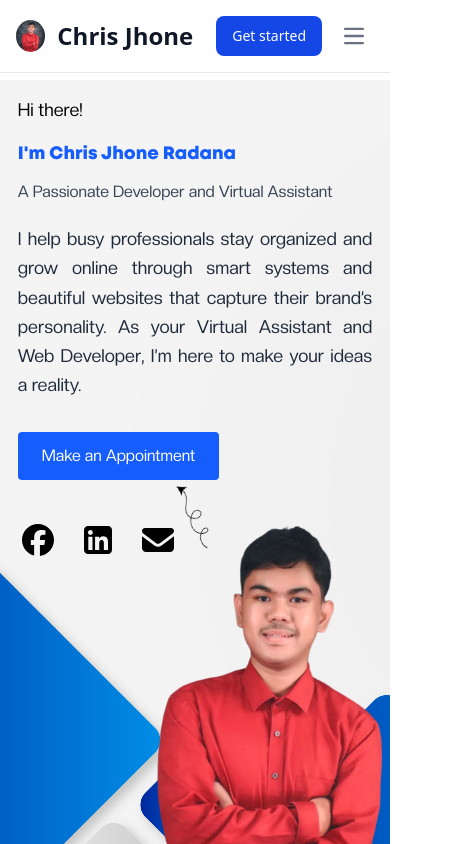
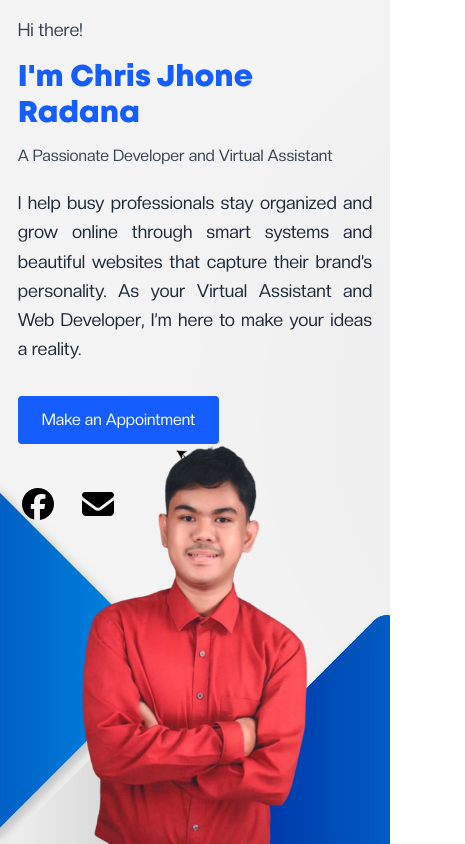
Before and after one commit to Chrisjhone09/Portfolio, an Angular app in the folder webPortfolio/: page / in a window 390 px wide. Shown: the top 844 px of the page, 465 px wide, since content can reach past the window. Built offline with nearby package versions, Linux system fonts and the light colour scheme.

Commit message:
updated temporary

```diff
--- a/webPortfolio/src/app/app.component.css
+++ b/webPortfolio/src/app/app.component.css
@@ -8,6 +8,7 @@
     font-family: system-ui, sans-serif;
     min-height: 100vh;
     width: 100%;
+    overflow-x: hidden; /* prevent any horizontal scroll */
 }
 
 
@@ -127,9 +128,11 @@ svg:hover {
   .picture-me {
   position: absolute;
   z-index: 1;
-  bottom: 0%;
-  left: 20%;
+  bottom: 0;
+  right: 0;
   height: 50%;
+  overflow: hidden; /* Prevents any child from causing scrollbars */
+
 }
 
 
--- a/webPortfolio/src/app/app.component.html
+++ b/webPortfolio/src/app/app.component.html
@@ -1,9 +1,8 @@
-<nav class="bg-white fixed w-full z-20 top-0 start-0 border-b border-gray-200">
+<!-- <nav class="bg-white fixed w-full z-20 top-0 start-0 border-b border-gray-200">
   <div class="max-w-screen-xl flex flex-wrap items-center justify-between mx-auto p-4">
     <a href="https://flowbite.com/" class="flex items-center space-x-3 rtl:space-x-reverse">
-      <img src="me.jpg" class="h-8" alt="Flowbite Logo" style="border-radius: 50%;">
-      <span class="self-center text-2xl font-semibold whitespace-nowrap text-gray-900">Chris Jhone</span>
-    </a>
+      <!-- Image and Name Removed -->
+    <!-- </a>
     <div class="flex md:order-2 space-x-3 md:space-x-0 rtl:space-x-reverse">
       <button type="button"
         class="text-white bg-blue-700 hover:bg-blue-800 focus:ring-4 focus:outline-none focus:ring-blue-300 font-medium rounded-lg text-sm px-4 py-2 text-center">
@@ -42,32 +41,29 @@
       </ul>
     </div>
   </div>
-</nav>
+</nav> -->
 
 
 
 <div class="relative">
   <img src="me.png" alt="" class="picture-me lg:hidden">
   <div
-    class="relative h-[100vh] flex flex-col  lg:justify-center items-center lg:flex-row-reverse gap-6 animated-container overflow-hidden mt-20">
+    class="relative h-[100vh] flex flex-col  lg:justify-center items-center lg:flex-row-reverse gap-6 animated-container overflow-hidden">
     <!-- Background covering full viewport -->
     <div id="hero-section" class="absolute">
+
     </div>
     <div class="w-[95vw] lg:w-[70vw] flex">
 
 
       <!-- Text Content -->
       <div class="flex flex-col w-full px-2 sm:px-4 text-content relative">
-        <!-- <h1
-        class="text-2xl sm:text-3xl lg:text-left md:text-2xl lg:text-2xl 2xl:text-2xl font-bold text-black mt-4 fade-in-up">
-        Hi there!
-      </h1> -->
-      <h1
-          class="text-lg sm:text-3xl  lg:text-left md:text-4xl lg:text-lg 2xl:text-4xl  mt-4 fade-in-up">
+        <h1
+          class="text-lg sm:text-3xl  lg:text-left md:text-4xl lg:text-lg 2xl:text-4xl text-gray-700  mt-4 fade-in-up text-content">
           Hi there!
         </h1>
         <h1 id="name"
-          class="text-lg sm:text-3xl  lg:text-left md:text-4xl lg:text-lg 2xl:text-4xl font-bold text-blue-600 mt-4 fade-in-up">
+          class="text-3xl sm:text-3xl  lg:text-left md:text-4xl lg:text-lg 2xl:text-4xl font-bold text-blue-600 mt-4 fade-in-up">
           I'm Chris Jhone Radana
         </h1>
         <h2
@@ -92,32 +88,30 @@
               <path
                 d="M576 320C576 178.6 461.4 64 320 64C178.6 64 64 178.6 64 320C64 440 146.7 540.8 258.2 568.5L258.2 398.2L205.4 398.2L205.4 320L258.2 320L258.2 286.3C258.2 199.2 297.6 158.8 383.2 158.8C399.4 158.8 427.4 162 438.9 165.2L438.9 236C432.9 235.4 422.4 235 409.3 235C367.3 235 351.1 250.9 351.1 292.2L351.1 320L434.7 320L420.3 398.2L351 398.2L351 574.1C477.8 558.8 576 450.9 576 320z" />
             </svg></a>
-          <a href="mailto:chrisjhonelozadaradana2004@gmail.com"><svg xmlns="http://www.w3.org/2000/svg"
-              viewBox="0 0 640 640" class="h-10 float-hover">
+
+          <a href="mailto:chrisjhonelozadaradana2004@gmail.com">
+            <svg xmlns="http://www.w3.org/2000/svg" viewBox="0 0 640 640" class="h-10 float-hover">
               <path
-                d="M160 96C124.7 96 96 124.7 96 160L96 480C96 515.3 124.7 544 160 544L480 544C515.3 544 544 515.3 544 480L544 160C544 124.7 515.3 96 480 96L160 96zM165 266.2L231.5 266.2L231.5 480L165 480L165 266.2zM236.7 198.5C236.7 219.8 219.5 237 198.2 237C176.9 237 159.7 219.8 159.7 198.5C159.7 177.2 176.9 160 198.2 160C219.5 160 236.7 177.2 236.7 198.5zM413.9 480L413.9 376C413.9 351.2 413.4 319.3 379.4 319.3C344.8 319.3 339.5 346.3 339.5 374.2L339.5 480L273.1 480L273.1 266.2L336.8 266.2L336.8 295.4L337.7 295.4C346.6 278.6 368.3 260.9 400.6 260.9C467.8 260.9 480.3 305.2 480.3 362.8L480.3 480L413.9 480z" />
-            </svg></a>
-          <svg xmlns="http://www.w3.org/2000/svg" viewBox="0 0 640 640" class="h-10 float-hover">
-            <path
-              d="M112 128C85.5 128 64 149.5 64 176C64 191.1 71.1 205.3 83.2 214.4L291.2 370.4C308.3 383.2 331.7 383.2 348.8 370.4L556.8 214.4C568.9 205.3 576 191.1 576 176C576 149.5 554.5 128 528 128L112 128zM64 260L64 448C64 483.3 92.7 512 128 512L512 512C547.3 512 576 483.3 576 448L576 260L377.6 408.8C343.5 434.4 296.5 434.4 262.4 408.8L64 260z" />
-          </svg>
+                d="M112 128C85.5 128 64 149.5 64 176C64 191.1 71.1 205.3 83.2 214.4L291.2 370.4C308.3 383.2 331.7 383.2 348.8 370.4L556.8 214.4C568.9 205.3 576 191.1 576 176C576 149.5 554.5 128 528 128L112 128zM64 260L64 448C64 483.3 92.7 512 128 512L512 512C547.3 512 576 483.3 576 448L576 260L377.6 408.8C343.5 434.4 296.5 434.4 262.4 408.8L64 260z" />
+            </svg>
+          </a>
+
         </div>
         <img src="arrow.png" alt="" class="arrow">
       </div>
-      <div id="image-container z-10"
-        class="hidden lg:block w-48 h-48 sm:w-80 sm:h-80 xl:w-120 xl:h-120 rounded-full overflow-hidden border-4 border-gray-300 shadow-lg lg:ml-10 flex-shrink-0 profile-img">
-        <img src="me.jpg" alt="Chris Jhone Radana" class="w-full h-full ">
-        <div class="box"></div>
-      </div>
+
+
     </div>
+
   </div>
+
 
 </div>
 
 
 <div class="w-full px-4 py-12 bg-gradient-to-b from-blue-50 to-blue-100">
   <div class="max-w-5xl mx-auto text-center">
-    <h1 class="text-blue-800 text-3xl mb-10 header title-header-Mont" >What I Can Do for You</h1>
+    <h1 class="text-blue-800 text-3xl mb-10 header title-header-Mont">What I Can Do for You</h1>
 
     <div class="grid grid-cols-1 sm:grid-cols-2 lg:grid-cols-4 gap-8">
       <!-- Web Design -->
@@ -129,7 +123,8 @@
           </svg>
         </div>
         <h3 class="text-xl text-blue-700 mb-2 font-Bondrians title-header-Mont">Web Design</h3>
-        <p class="text-gray-600 text-lg text-content">Beautiful, responsive websites that look great on every device and reflect your
+        <p class="text-gray-600 text-lg text-content">Beautiful, responsive websites that look great on every device and
+          reflect your
           brand’s personality.</p>
       </div>
 
@@ -143,7 +138,8 @@
           </svg>
         </div>
         <h3 class="text-xl  text-blue-700 mb-2 title-header-Mont ">Development</h3>
-        <p class="text-gray-600 text-lg text-content">Clean, scalable, and efficient front-end development built with modern
+        <p class="text-gray-600 text-lg text-content">Clean, scalable, and efficient front-end development built with
+          modern
           technologies.</p>
       </div>
 
@@ -159,7 +155,8 @@
           </svg>
         </div>
         <h3 class="text-xl text-blue-700 mb-2 title-header-Mont font-semibold">Virtual Assistant</h3>
-        <p class="text-gray-600 text-lg text-content ">I can manage administrative tasks — from scheduling, email handling, and data
+        <p class="text-gray-600 text-lg text-content ">I can manage administrative tasks — from scheduling, email
+          handling, and data
           entry to client support — so you can focus on what matters most.</p>
       </div>
 
@@ -172,7 +169,8 @@
           </svg>
         </div>
         <h3 class="text-xl  text-blue-700 mb-2 title-header-Mont font-semibold">Full Stack Web Development</h3>
-        <p class="text-gray-600 text-lg text-content">End-to-end web solutions — from front-end design to back-end architecture,
+        <p class="text-gray-600 text-lg text-content">End-to-end web solutions — from front-end design to back-end
+          architecture,
           APIs, and database integration.</p>
       </div>
     </div>
@@ -183,7 +181,8 @@
 <div
   class="h-80 bg-gradient-to-r from-blue-300 to-blue-600 text-white p-8 shadow-lg text-center opacity-90 flex justify-center flex-col">
   <h2 class="text-2xl font-bold mb-4 title-header-Heavitas">Ready to Elevate Your Productivity?</h2>
-  <p class="mb-6 text-lg text-content">Let's work together to streamline your tasks and build a stunning online presence.</p>
+  <p class="mb-6 text-lg text-content">Let's work together to streamline your tasks and build a stunning online
+    presence.</p>
 
   <button onclick="window.open('https://calendly.com/chrisjhonelozadaradana2004/30min','_blank')"
     class="relative bg-white text-blue-700 font-semibold px-8 py-3 rounded-lg mx-auto overflow-hidden group">
@@ -195,5 +194,5 @@
 
 <footer class="bg-gray-800 text-white py-6">
   <div class="max-w-5xl mx-auto text-center">
-    <p class="text-sm">&copy; 2024 Chris Jhone Radana. All rights reserved.</p>
+    <p class="text-sm">&copy; 2025 Chris Jhone Radana. All rights reserved.</p>
   </div>
```
